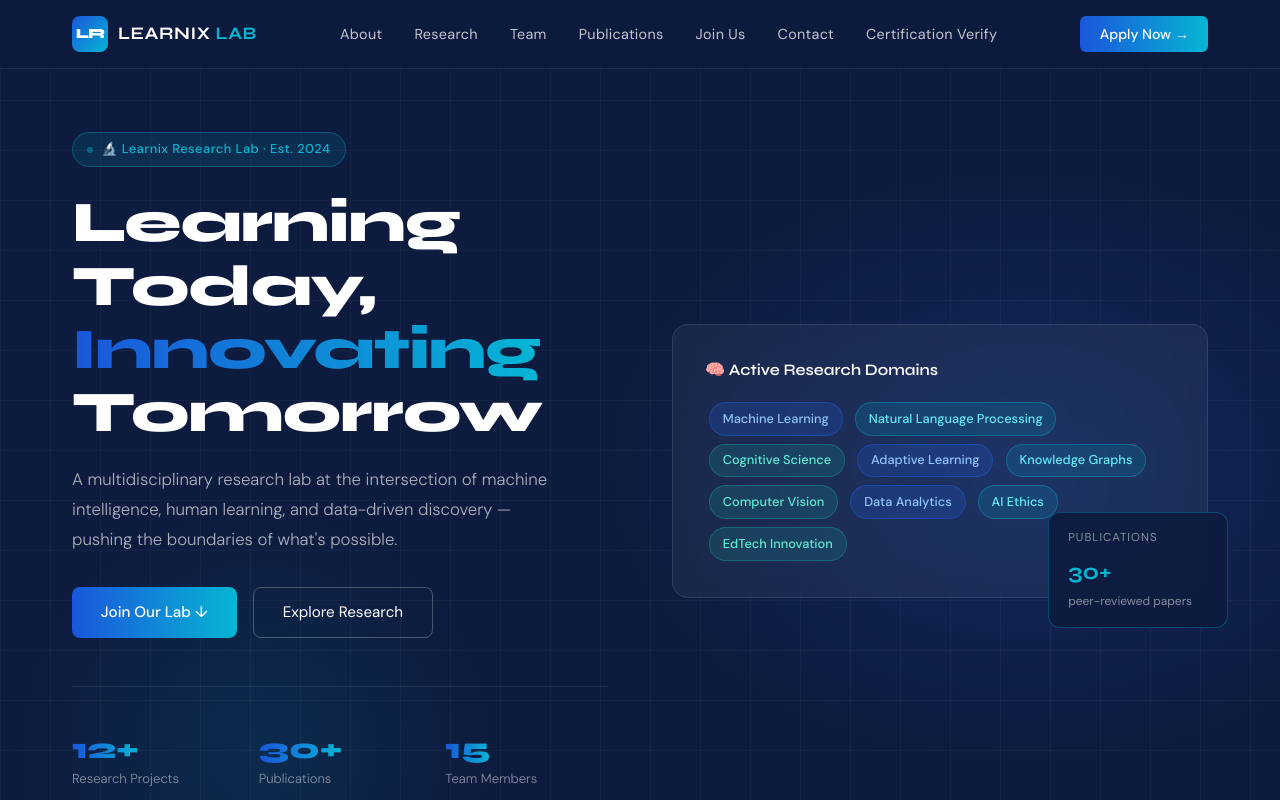
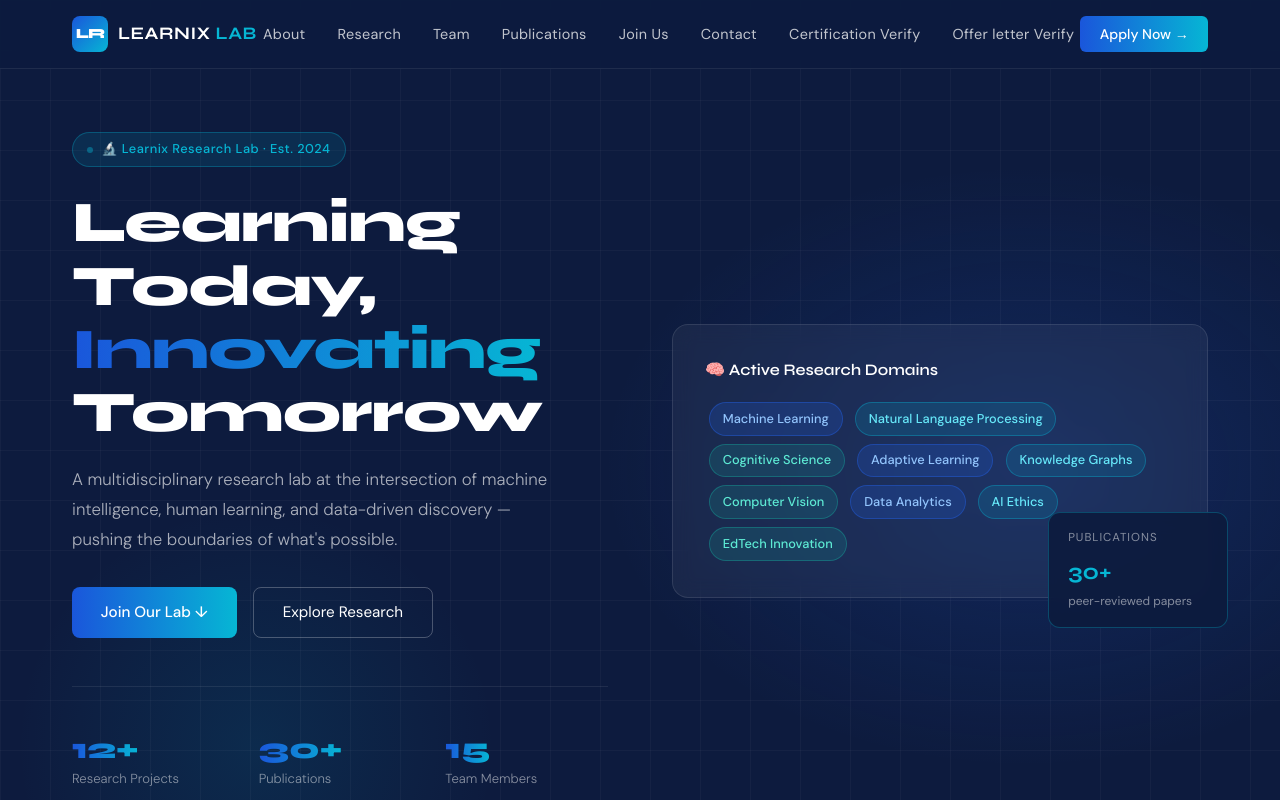
Before and after one commit to Learnixlab/learnixlab.github.io, a plain HTML site: page index.html in a window 1280 px wide. Shown: the top 800 px of the page. Drawn offline with Linux system fonts and the light colour scheme.

Commit message:
Update index.html

```diff
--- a/index.html
+++ b/index.html
@@ -281,6 +281,7 @@
       <li><a href="#join">Join Us</a></li>
       <li><a href="#contact">Contact</a></li>
       <li><a href="learnix-certificate-verify.html">Certification Verify</a></li>
+      <li><a href="learnix-offer-verification.html">Offer letter Verify</a></li>
     </ul>
     <a href="#join" class="nav-cta">Apply Now →</a>
   </div>
```
